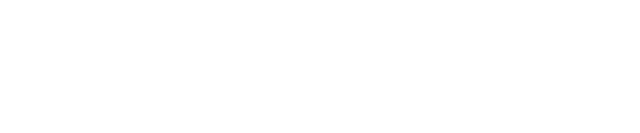
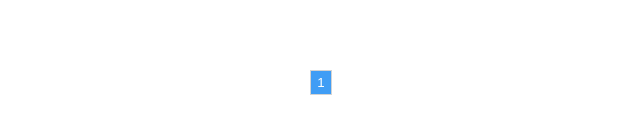
Before and after one commit to gurami98/todo-app-react, a React (Create React App) app: page / in a window 1280 px wide. Shown: the part 467-600 px from the top of the page, without its empty margins (319-959 px from the left). Built offline with nearby package versions, Linux system fonts and the light colour scheme; the HTML template or start-up script is replaced by a standard one.

Commit message:
feature - pagination

```diff
--- a/src/App.js
+++ b/src/App.js
@@ -2,19 +2,26 @@
 import { useState } from "react";
 import List from './components/List'
 import Form from './components/Form'
+import Pagination from './components/Pagination'
 
 const App = () => {
   const [list, setList] = useState([])
+  const [activePage, setActive] = useState(1)
 
   const handleSubmit = (text) => {
     if(text.trim()) setList([...list, {text, done:false}])
     else alert('Enter an item')
   }
 
+  const changePage = (page) => {
+    setActive(page)
+  }
+
   return (
     <div className="App">
       <Form handleSubmit={handleSubmit} />
-      <List list={list} setList={setList}/>
+      <List list={list} setList={setList} activePage={activePage}/>
+      <Pagination list={list} activePage={activePage} setActive={setActive} changePage={changePage}/>
     </div>
   );
 }
--- a/src/components/Item.js
+++ b/src/components/Item.js
@@ -79,7 +79,7 @@
 
 
 	const deleteItem = (index) => {
-		if (!beingEdited) {
+		if (!beingEdited && window.confirm('Are you sure you want to delete this item')) {
 			let newArr = [...list]
 			newArr.splice(index, 1)
 			setList(newArr)
--- a/src/components/List.js
+++ b/src/components/List.js
@@ -4,9 +4,11 @@
 const UnorderedList = styled.ul`
   width: 522px;
 	max-width: 522px;
+	height: 370px;
 	margin: 30px auto 0;
   padding-left: 0;
   @media (max-width: 800px){
+	  height: 550px;
 	  width: 382px;
   }
   @media (max-width: 450px){
@@ -14,15 +16,19 @@
   }
 `
 
-const List = ({list, setList}) => {
-
+const List = ({list, setList, activePage}) => {
+	let startIndex = (activePage - 1) * 8
+	let endIndex = startIndex + 7;
 	return (
 		<UnorderedList>
 			{
 				list.map((item, index) => {
-					return (
-							<Item list={list} setList={setList} item={item} index={index} key={index}/>
-					)
+						if (index >= startIndex && index <= endIndex) {
+							return (
+								<Item list={list} setList={setList} item={item} index={index} key={index}/>
+							)
+						}
+
 				})
 			}
 		</UnorderedList>
--- /dev/null
+++ b/src/components/Pagination.js
@@ -0,0 +1,83 @@
+import { useEffect, useState } from "react";
+import styled from "styled-components";
+
+const CustomPagesDiv = styled.div`
+  max-width: 522px;
+  height: 25px;
+  border-radius: 5px;
+  display: flex;
+  flex-direction: row;
+  justify-content: center;
+  margin: 30px auto 0;
+`
+
+const PageButton = styled.button`
+	text-align: center;
+  background-color: white;
+  width: auto;
+  cursor: pointer;
+  color: #409df5;
+  border-width: 1px 1px 1px 0;
+  border-color: lightgray;
+  border-style: solid;
+
+	&:nth-of-type(1){
+		border-left: 1px solid lightgray;
+	}
+  &:hover {
+    color: white;
+    background-color: #409df5;
+  }
+  &.active-page{
+    color: white;
+    background-color: #409df5;
+  }
+`
+
+const PageLeft = styled(PageButton)`
+  width: auto;
+  border-radius: 5px 0 0 5px;
+`
+const PageRight = styled(PageButton)`
+  width: auto;
+  border-radius: 0 5px 5px 0;
+`
+
+const Pagination = ({list, activePage, setActive, changePage}) => {
+	let listCount = list.length
+	let pageCount = Math.ceil(listCount / 8)
+	let pagesArr = Array.from({length: pageCount}, (_, i) => i + 1)
+	const [pages, setPages] = useState([1]);
+
+	useEffect(() => {
+		if(listCount === 0) setPages([1])
+		else if(listCount % 8 === 0 || listCount % 8  === 1) {
+			setPages(pagesArr)
+			setActive(pageCount)
+		}
+	},[list])
+
+	const prevPage = (page) => {
+		if(page > 1) setActive(page - 1)
+	}
+
+	const nextPage = (page) => {
+		if(page < pageCount) setActive(page + 1)
+	}
+
+	return (
+		<CustomPagesDiv>
+			{pageCount > 1 && <PageLeft onClick={() => prevPage(activePage)}>Prev</PageLeft>}
+			{
+				pages.map((page, index) => {
+					return (
+						<PageButton onClick={() => changePage(page)} className={page === activePage ? "active-page" : ''} key={index}>{page}</PageButton>
+					)
+				})
+			}
+			{pageCount > 1 && <PageRight onClick={() => nextPage(activePage)}>Next</PageRight>}
+		</CustomPagesDiv>
+	)
+}
+
+export default Pagination
```
Also changed, not shown: src/App.css (line endings or trailing spaces).
